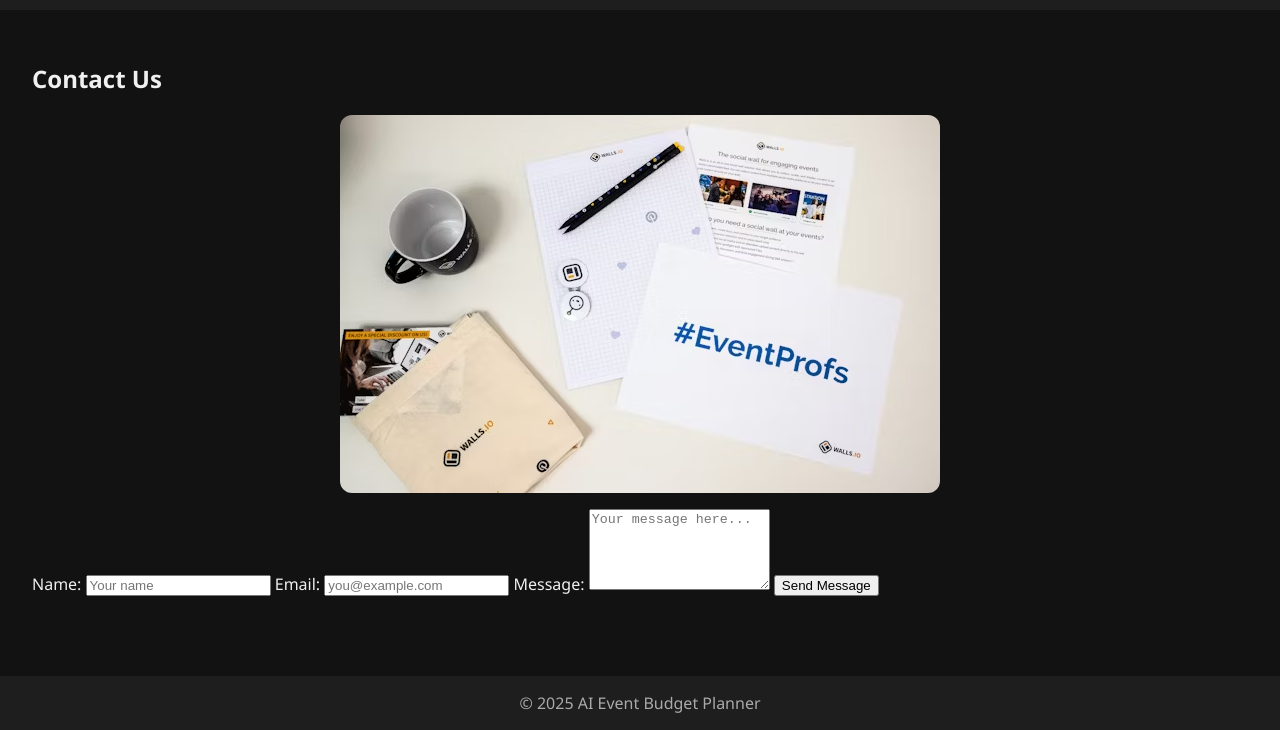
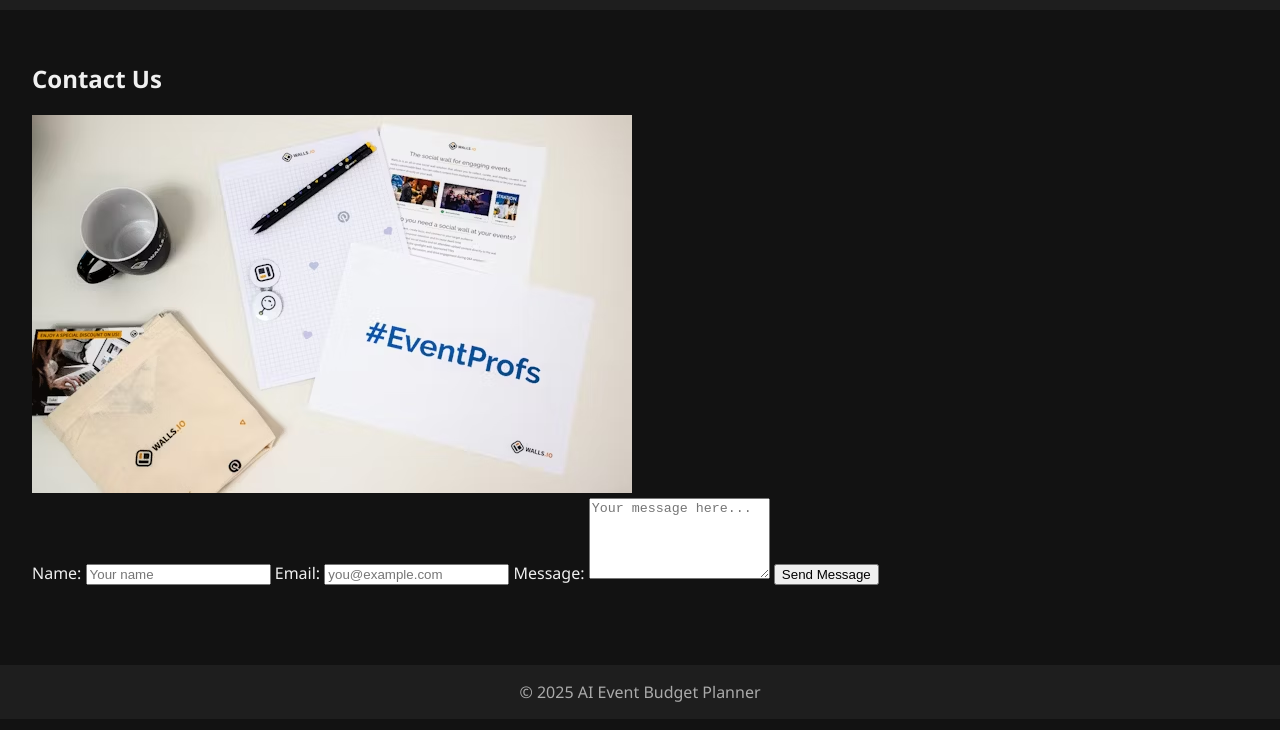
Before and after one commit to SreeVarshiniPettugadi/AI_Event_Budget_Planner, a plain HTML site: page contact.html in a window 1280 px wide. Shown: the part 87-817 px from the top of the page. Drawn offline with Linux system fonts and the light colour scheme.

Commit message:
Update contact.html

```diff
--- a/contact.html
+++ b/contact.html
@@ -19,7 +19,8 @@
 
   <main>
     <h2>Contact Us</h2>
-    <img src="assets/contact.jpg" alt="Contact Banner" class="contact-img" />
+   <img src="assets/contact.jpg" alt="Contact Banner" />
+
 
     <form class="contact-form">
       <label for="name">Name:</label>
```
